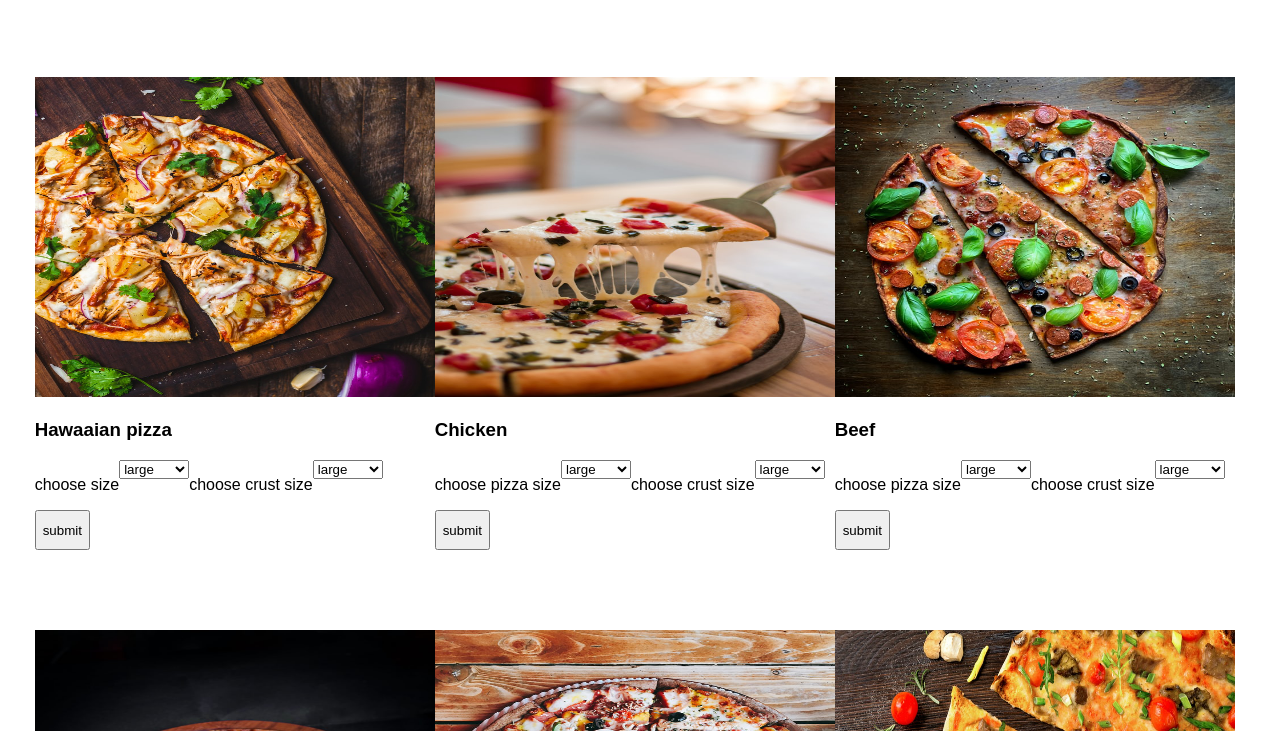
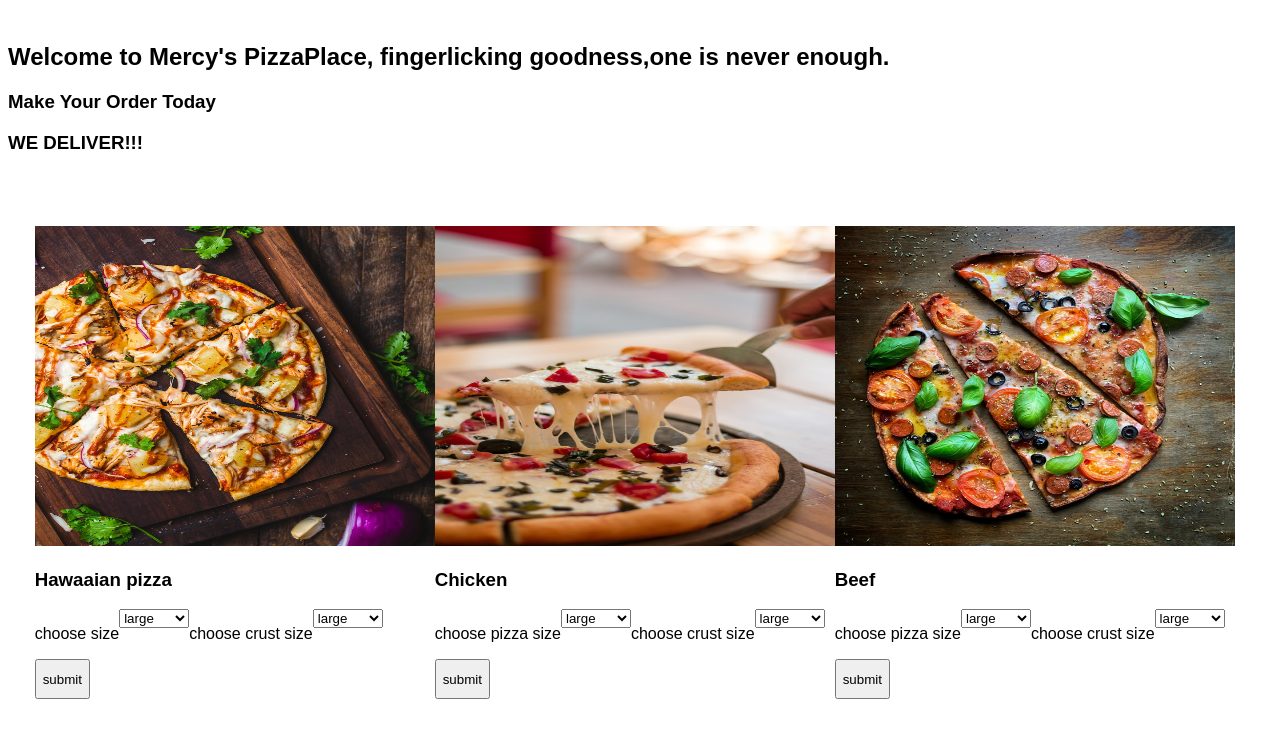
Before and after one commit to mercymurigi27/pizzaplace, a plain HTML site: page index.html in a window 1280 px wide. Shown: the part 69-800 px from the top of the page. Drawn offline with Linux system fonts and the light colour scheme.

Commit message:
add header

```diff
--- a/index.html
+++ b/index.html
@@ -18,13 +18,18 @@
 
     </div>
     </header>
+    <div class="intro">
+        <h2>Welcome to Mercy's PizzaPlace, fingerlicking goodness,one is never enough.</h2>
+        <h3>Make Your Order Today</h3>
+       <h3>WE DELIVER!!!</h3>
+   </div>
     <div class="pics">
         <div class="pic1">
             <img src="images/pizza1.png" alt="image">
             <h3>Hawaaian pizza</h3>
             <div class="pic11">
                <p>choose size</p>
-            <form action="select"><select name="choose" id="size">
+            <form id="hawai"><select name="choose" id="size">
                 <option value="large">large</option>
                 <option value="medium">medium</option>
                 <option value="small">small</option>
```
